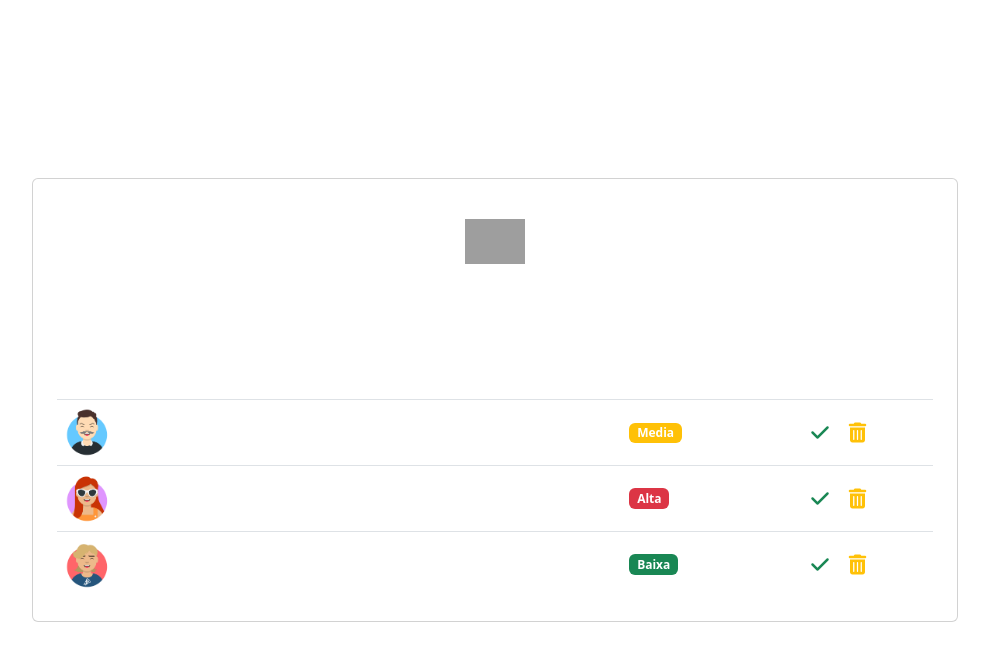
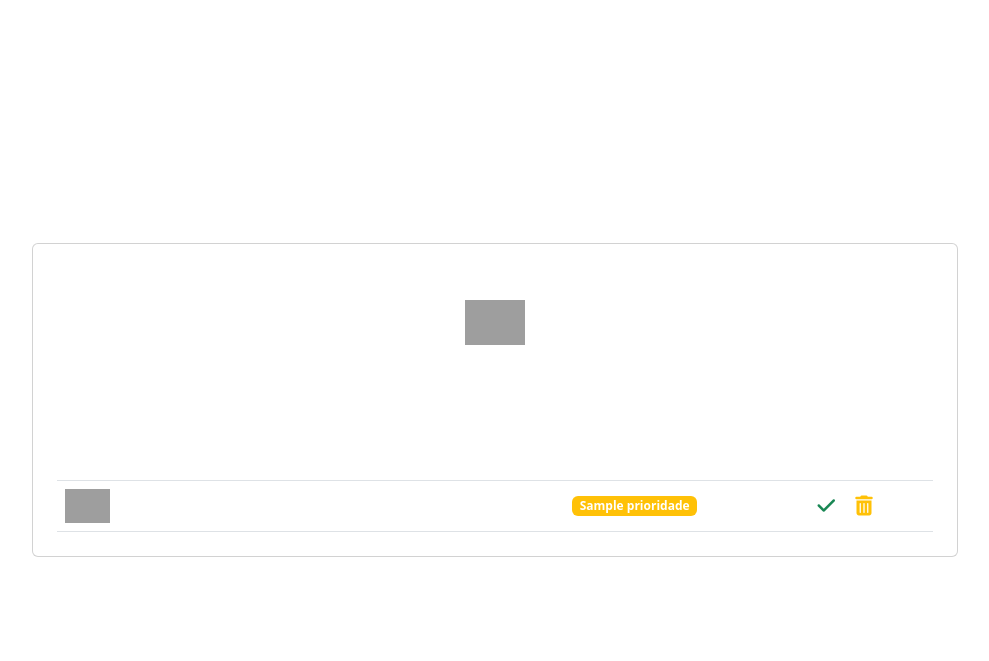
Before and after one commit to Rivas12/To-Do-List, a Spring app: page /index in a window 1280 px wide. Shown: the top 661 px of the page, without its empty margins (145-1134 px from the left). Run offline with Thymeleaf, Linux system fonts and the light colour scheme; the template is opened without the code that fills it: most values are stand-ins (such as "Sample title", 1, 10 or a date in 2020); data that the repository does not hold is empty; some libraries are stand-ins or nearby versions; grey boxes are pictures that could not be loaded.

Commit message:
as tasks do index agora são o retorno do banco de dados

```diff
--- a/src/main/resources/templates/index.html
+++ b/src/main/resources/templates/index.html
@@ -17,8 +17,11 @@
 
                 <div class="card mask-custom">
                     <div class="card-body p-4 text-white">
+                        <div  style="text-align: right; cursor: pointer;">
+                            <i class="fa-solid fa-plus fa-2xl"></i>
+                        </div>
 
-                        <div class="text-center pt-3 pb-2">
+                        <div class="text-center pt-2 pb-2">
                             <img src="https://mdbcdn.b-cdn.net/img/Photos/new-templates/bootstrap-todo-list/check1.webp"
                                  alt="Check" width="60">
                             <h2 class="my-4">To-Do List</h2>
@@ -34,55 +37,22 @@
                             </tr>
                             </thead>
                             <tbody>
-                            <tr class="fw-normal">
+                            <!-- Itera sobre a lista de To-Do e exibe os itens na tabela -->
+                            <tr th:each="toDo : ${toDoList}" class="fw-normal">
                                 <th>
-                                    <img src="http://localhost:8080/avatares/png/10.png"
-                                         alt="avatar 1" style="width: 45px; height: auto;">
-                                    <span class="ms-2">Rivas</span>
+                                    <img th:src="@{'http://localhost:8080/avatares/png/' + ${toDo.membro_avatar} + '.png'}"
+                                         alt="avatar 1" style="width: 45px; height: auto;" />
+                                    <span class="ms-2" th:text="${toDo.membro_nome}">Rivas</span>
                                 </th>
-                                <td class="align-middle">Fazer deploy</td>
+                                <td class="align-middle" th:text="${toDo.task_nome}">/td>
                                 <td class="align-middle">
-                                    <h6 class="mb-0"><span class="badge bg-warning">Media</span></h6>
+                                    <h6 class="mb-0"><span class="badge bg-warning" th:text="${toDo.prioridade}"></span></h6>
                                 </td>
                                 <td class="align-middle">
                                     <a href="#!" data-mdb-toggle="tooltip" title="Done"><i
                                             class="fas fa-check fa-lg text-success me-3"></i></a>
                                     <a href="#!" data-mdb-toggle="tooltip" title="Remove"><i
                                             class="fas fa-trash-alt fa-lg text-warning"></i></a>
-                                </td>
-                            </tr>
-                            <tr class="fw-normal">
-                                <th>
-                                    <img src="http://localhost:8080/avatares/png/4.png"
-                                         alt="avatar 1" style="width: 45px; height: auto;">
-                                    <span class="ms-2">Alexa</span>
-                                </th>
-                                <td class="align-middle">Comprar novos pcs</td>
-                                <td class="align-middle">
-                                    <h6 class="mb-0"><span class="badge bg-danger">Alta</span></h6>
-                                </td>
-                                <td class="align-middle">
-                                    <a href="#!" data-mdb-toggle="tooltip" title="Done"><i
-                                            class="fas fa-check fa-lg text-success me-3"></i></a>
-                                    <a href="#!" data-mdb-toggle="tooltip" title="Remove"><i
-                                            class="fas fa-trash-alt fa-lg text-warning"></i></a>
-                                </td>
-                            </tr>
-                            <tr class="fw-normal">
-                                <th class="border-0">
-                                    <img src="http://localhost:8080/avatares/png/8.png"
-                                         alt="avatar 1" style="width: 45px; height: auto;">
-                                    <span class="ms-2">Gabriel</span>
-                                </th>
-                                <td class="border-0 align-middle">Falar com o cliente</td>
-                                <td class="border-0 align-middle">
-                                    <h6 class="mb-0"><span class="badge bg-success">Baixa</span></h6>
-                                </td>
-                                <td class="border-0 align-middle">
-                                    <a href="#!" data-mdb-toggle="tooltip" title="Done"><i
-                                            class="fas fa-check fa-lg text-success me-3"></i></a>
-                                    <a href="#!" data-mdb-toggle="tooltip" title="Remove"><i
-                                            class="fas fa-trash-alt fa-lg text-warning text-success"></i></a>
                                 </td>
                             </tr>
                             </tbody>
```
Also changed, not shown: src/main/java/com/br/todolist/controller/index.java (+19 -5 lines), src/main/java/com/br/todolist/models/enteties/TarefaEntity.java (deleted, +0 -38 lines), src/main/java/com/br/todolist/models/entities/TarefaEntity.java (added, +57 -0 lines), src/main/java/com/br/todolist/repositories/ToDoRepository.java (added, +8 -0 lines), src/main/java/com/br/todolist/services/ToDoService.java (added, +25 -0 lines).
